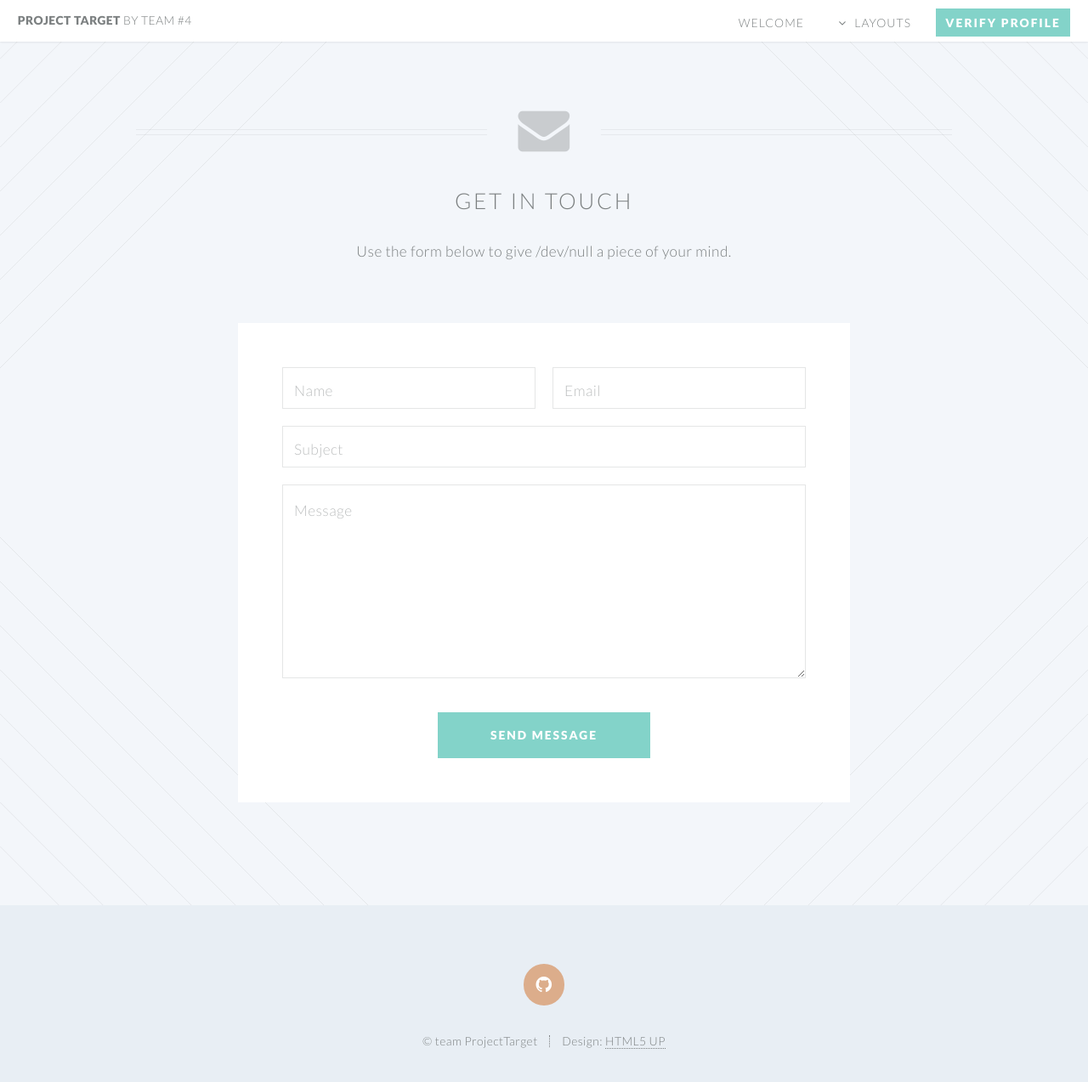
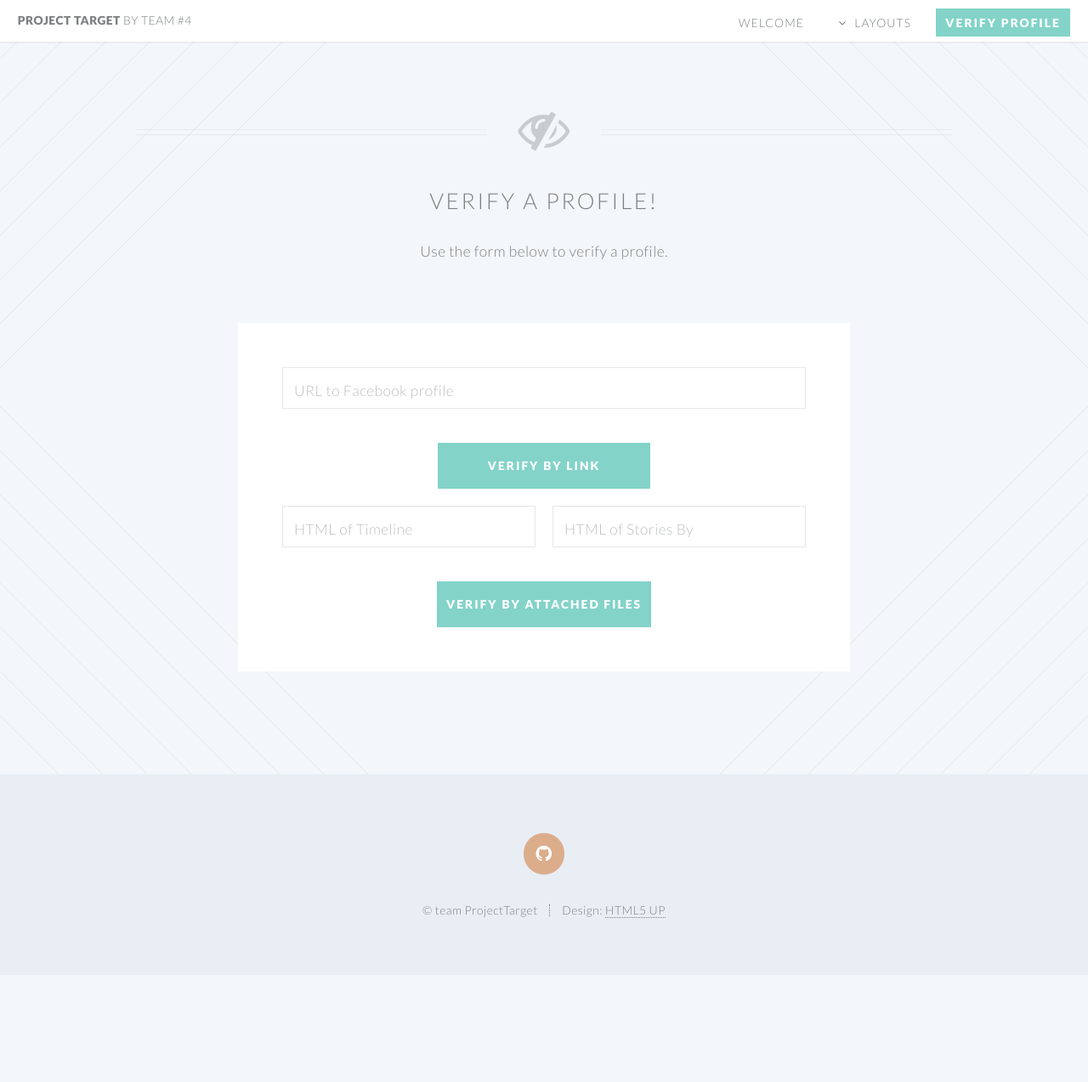
Before and after one commit to ProjectTarget/ProjectTarget.github.io, a Jekyll site: the page verify-profile.html, which Jekyll copies as it is, in a window 1280 px wide and 1301 px high. Shown: the top 1273 px of the window at 85% size. Built offline with Jekyll 4.4.1, drawn with Linux system fonts in a browser that asks for light colours.

Commit message:
Convert forms in Verify Profile
Signed-off-by: Karel Ha <mathemage@gmail.com>

```diff
--- a/verify-profile.html
+++ b/verify-profile.html
@@ -53,9 +53,9 @@
     <article id="main">
 
       <header class="special container">
-        <span class="icon fa-envelope"></span>
-        <h2>Get In Touch</h2>
-        <p>Use the form below to give /dev/null a piece of your mind.</p>
+        <span class="icon fa-eye-slash"></span>
+        <h2>Verify a profile!</h2>
+        <p>Use the form below to verify a profile.</p>
       </header>
 
       <!-- One -->
@@ -64,28 +64,30 @@
         <!-- Content -->
         <div class="content">
           <form>
-            <div class="row half collapse-at-2">
-              <div class="6u">
-                <input type="text" name="name" placeholder="Name" />
-              </div>
-              <div class="6u">
-                <input type="text" name="email" placeholder="Email" />
-              </div>
-            </div>
             <div class="row half">
               <div class="12u">
-                <input type="text" name="subject" placeholder="Subject" />
-              </div>
-            </div>
-            <div class="row half">
-              <div class="12u">
-                <textarea name="message" placeholder="Message" rows="7"></textarea>
+                <input type="text" name="subject" placeholder="URL to Facebook profile" />
               </div>
             </div>
             <div class="row">
               <div class="12u">
                 <ul class="buttons">
-                  <li><input type="submit" class="special" value="Send Message" /></li>
+                  <li><input type="submit" class="special" value="Verify by Link" /></li>
+                </ul>
+              </div>
+            </div>
+            <div class="row half collapse-at-2">
+              <div class="6u">
+                <input type="text" name="name" placeholder="HTML of Timeline" />
+              </div>
+              <div class="6u">
+                <input type="text" name="email" placeholder="HTML of Stories By" />
+              </div>
+            </div>
+            <div class="row">
+              <div class="12u">
+                <ul class="buttons">
+                  <li><input type="submit" class="special" value="Verify by Attached Files" /></li>
                 </ul>
               </div>
             </div>
```
